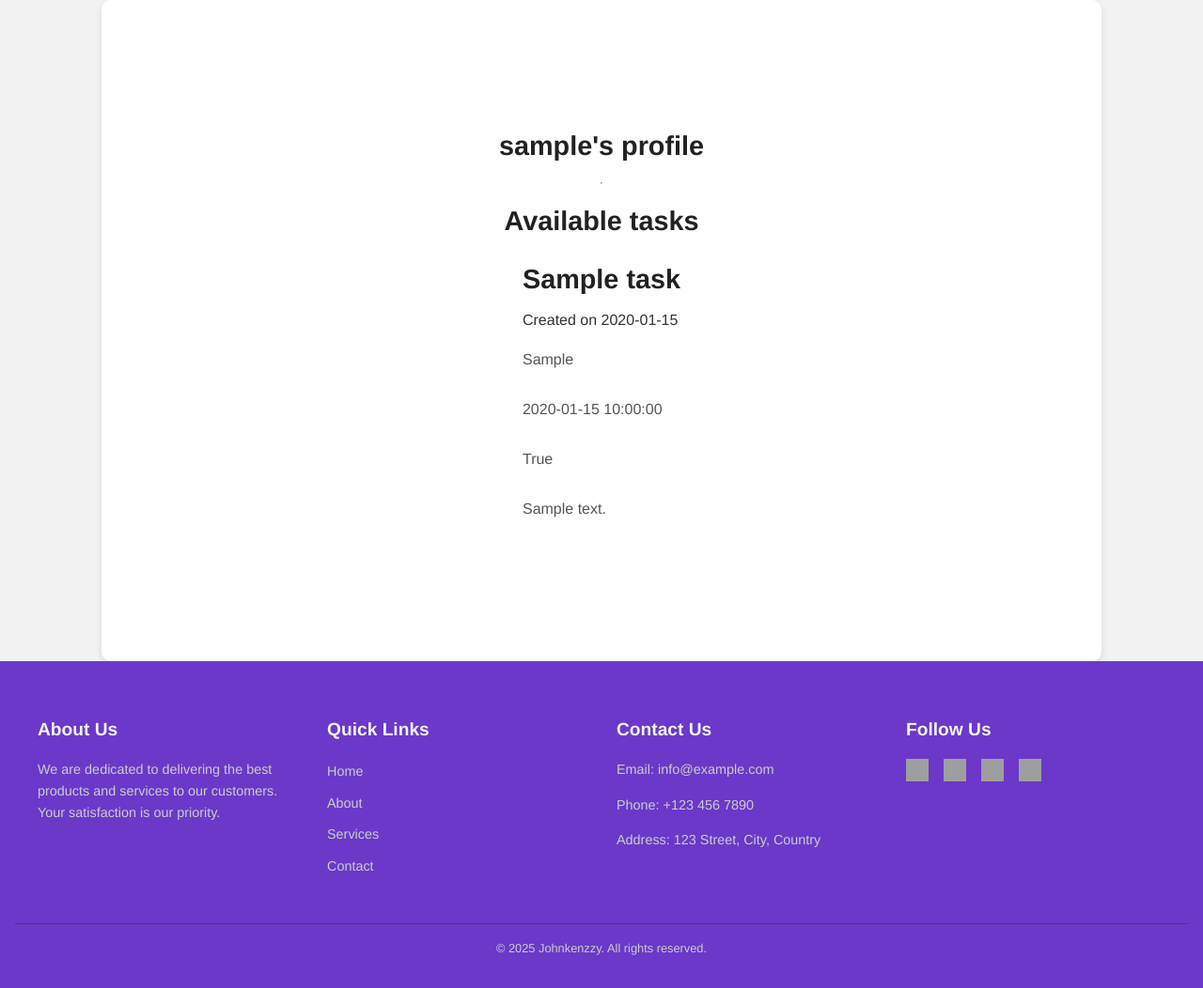
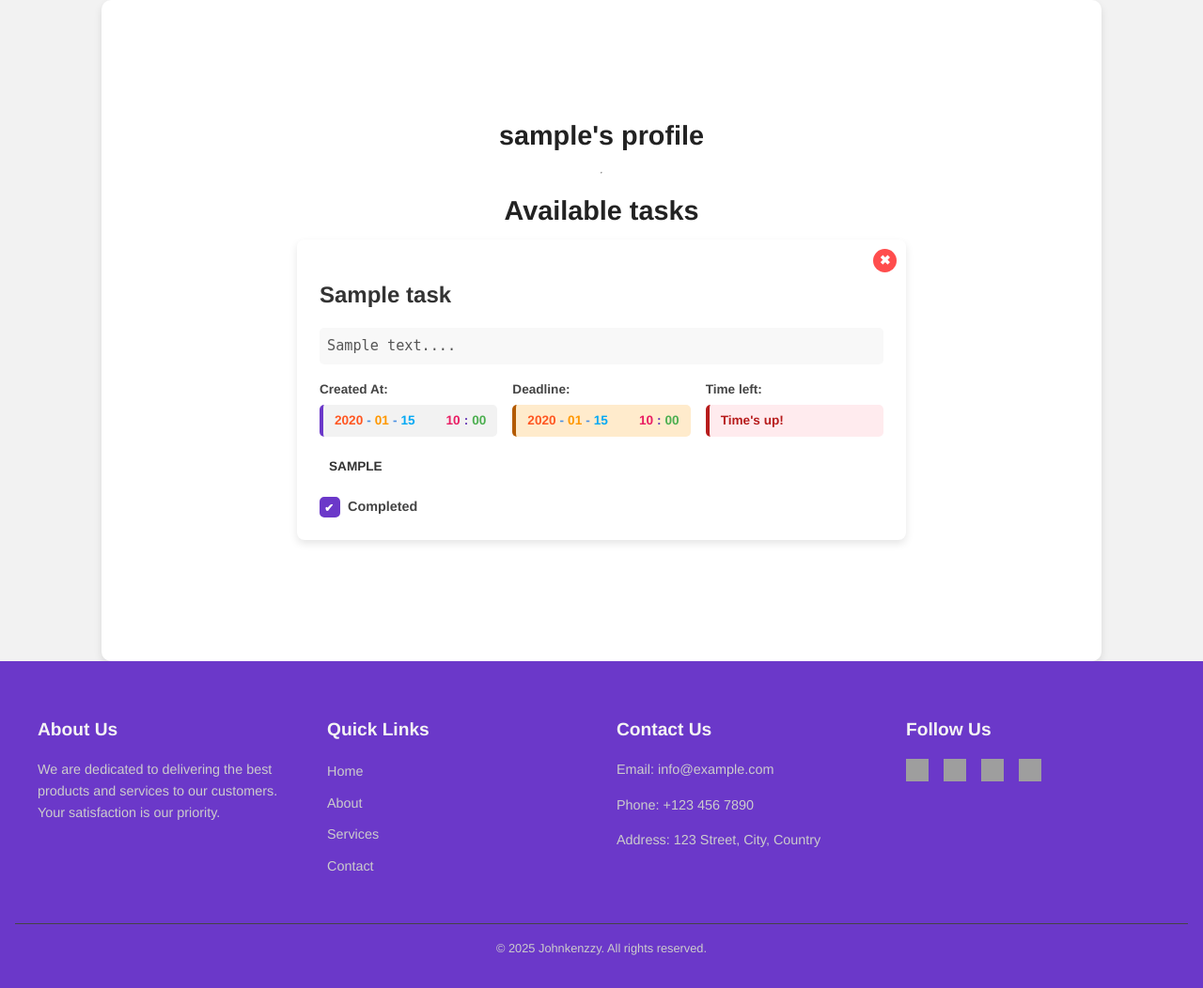
Before and after one commit to Johnkenzzy/HazieOlu, a Flask app: page /users/dashboard in a window 1280 px wide. Shown: the part 93-1145 px from the top of the page at 94% size. Run offline with Flask 3, Linux system fonts and the light colour scheme; a user stored in the database is signed in; tables that the repository leaves empty hold one stand-in row (values such as "Sample post"); some libraries are stand-ins or nearby versions; grey boxes are pictures that could not be loaded.

Commit message:
User dashboard templating and styling

```diff
--- a/static/script.js
+++ b/static/script.js
@@ -6,3 +6,55 @@ document.getElementById('hamburger').addEventListener('click', () => {
   navLinks.classList.toggle('active');
   hamburgerIcon.classList.toggle('active');
 });
+
+
+function toggleDescription(element) {
+    const shortText = element.querySelector('.short-text');
+    const fullText = element.querySelector('.full-text');
+
+    if (fullText.style.display === 'none') {
+        fullText.style.display = 'inline';
+        shortText.style.display = 'none';
+        element.classList.add('expanded');
+    } else {
+        fullText.style.display = 'none';
+        shortText.style.display = 'inline';
+        element.classList.remove('expanded');
+    }
+}
+
+
+function startCountdown() {
+  document.querySelectorAll('.timer').forEach(timer => {
+      let deadline = new Date(timer.dataset.deadline).getTime();
+
+      function updateTimer() {
+          let now = new Date().getTime();
+          let timeLeft = deadline - now;
+
+          if (timeLeft <= 0) {
+              timer.innerHTML = "Time's up!";
+              timer.parentElement.classList.add('danger');
+              return;
+          }
+
+          let days = Math.floor(timeLeft / (1000 * 60 * 60 * 24));
+          let hours = Math.floor((timeLeft % (1000 * 60 * 60 * 24)) / (1000 * 60 * 60));
+          let minutes = Math.floor((timeLeft % (1000 * 60 * 60)) / (1000 * 60));
+          let seconds = Math.floor((timeLeft % (1000 * 60)) / 1000);
+
+          timer.innerHTML = `${days}d ${hours}h ${minutes}m ${seconds}s`;
+
+          // Add warning class if time is less than 1 day
+          if (timeLeft < 24 * 60 * 60 * 1000) {
+              timer.parentElement.classList.add('warning');
+          }
+
+          setTimeout(updateTimer, 1000);
+      }
+
+      updateTimer();
+  });
+}
+
+document.addEventListener('DOMContentLoaded', startCountdown);
--- a/static/style.css
+++ b/static/style.css
@@ -126,60 +121,40 @@ body {
         transition: transform 0.3s ease, opacity 0.3s ease;
     }
 
-    .hamburger {
-        display: flex;
-        flex-direction: column;
-        gap: 0.3rem;
-        cursor: pointer;
-      }
-
-
-    /* Toggled state: Transform to "X" (close icon) */
     .hamburger.active .line:nth-child(1) {
         transform: translateY(8px) rotate(45deg);
     }
-
     .hamburger.active .line:nth-child(2) {
-        opacity: 0; /* Hide the middle line */
+        opacity: 0;
     }
-
     .hamburger.active .line:nth-child(3) {
         transform: translateY(-8px) rotate(-45deg);
     }
 }
 
-
-/* Container Styles */
+/* Content */
 .content {
-    max-width: 1000px; /* Ensures content doesn't stretch too wide */
+    max-width: 1000px;
     min-height: 80vh;
     display: flex;
     flex-direction: column;
     justify-content: center;
     align-items: center;
-    margin: 0 auto; /* Centers the container horizontally */
-    padding: 2rem; /* Adds inner spacing */
-    background-color: #fff; /* White background for contrast */
-    border-radius: 10px; /* Rounded corners */
-    box-shadow: 0 4px 8px rgba(0, 0, 0, 0.1); /* Subtle shadow for depth */
-    overflow: hidden; /* Prevents content overflow from disrupting layout */
+    margin: 0 auto;
+    padding: 2rem;
+    background-color: #fff;
+    border-radius: 10px;
+    box-shadow: 0 4px 8px rgba(0, 0, 0, 0.1);
+    overflow: hidden;
 }
-
-  /* Heading Styles */
-  /* .content h1 {
-    font-size: 2rem;
-    margin-bottom: 1rem;
-    color: #222;
-  } */
 
 .content h1 {
     font-size: 1.8rem;
     color: #222;
-    margin: 0.5rem 0 0.5rem 0;
+    margin: 0.5rem 0;
     text-align: center;
 }
 
-  /* Paragraph Styles */
 .content p {
     margin-bottom: 1.5rem;
     font-size: 1rem;
--- /dev/null
+++ b/static/taskcard.css
@@ -0,0 +1,273 @@
+/* Task Container */
+.task-container {
+    background: #fff;
+    border-radius: 8px;
+    box-shadow: 0 4px 8px rgba(0, 0, 0, 0.1);
+    padding: 1.5rem;
+    margin-bottom: 1rem;
+    display: flex;
+    flex-direction: column;
+    gap: 1rem;
+    max-width: 600px;
+    width: 100%;
+    transition: transform 0.2s ease-in-out;
+    min-height: 200px; /* Ensures uniform card height */
+}
+
+.task-container:hover {
+    transform: scale(1.02);
+}
+
+/* Delete Task Button */
+.delete-task {
+    position: absolute;
+    top: 10px;
+    right: 10px;
+    background: #ff4d4d;
+    color: white;
+    border: none;
+    border-radius: 50%;
+    width: 25px;
+    height: 25px;
+    font-size: 14px;
+    font-weight: bold;
+    text-align: center;
+    cursor: pointer;
+    transition: background 0.3s ease;
+}
+
+.delete-task:hover {
+    background: #cc0000;
+}
+
+/* Ensure task-container is positioned relative */
+.task-container {
+    position: relative;
+}
+
+/* Task Title */
+.task-title {
+    font-size: 1.5rem;
+    font-weight: bold;
+    margin: 0rem;
+    color: #333;
+    text-align: left;
+}
+
+/* Task Description */
+p.task-description {
+    font-family: monospace;
+    max-width: 35ch;
+    word-wrap: break-word;
+    overflow-wrap: break-word;
+    white-space: normal;
+    line-height: 1.5;
+    font-size: 0.95rem;
+    color: #555;
+    background: #f8f8f8;
+    padding: 8px;
+    margin: 0rem;
+    border-radius: 5px;
+    cursor: pointer;
+    max-width: 100%;
+    overflow: hidden;
+    text-overflow: ellipsis;
+    transition: max-height 0.3s ease-in-out, background 0.3s ease;
+    max-height: 3.5em; /* Limit height before expansion */
+}
+
+.task-description:hover {
+    background: #e8e8e8;
+}
+
+.task-description.expanded {
+    background: #dfe6fd;
+    padding: 12px;
+    font-size: 1rem;
+    font-weight: bold;
+    max-height: none; /* Expand fully */
+}
+
+/* Meta Section */
+.task-meta {
+    display: grid;
+    grid-template-columns: 1fr 1fr 1fr;
+    gap: 1rem;
+    font-size: 0.9rem;
+    color: #666;
+}
+
+/* Date & Time Styling */
+.task-date-time {
+    display: flex;
+    flex-direction: column;
+    gap: 5px;
+    font-size: 0.9rem;
+    font-weight: 500;
+}
+
+.task-date-time label {
+    font-weight: bold;
+    font-size: 0.85rem;
+    color: #444;
+}
+
+/* Box containing date and time */
+.date-time-box, .countdown-timer {
+    background: #f2f2f2;
+    padding: 6px 12px;
+    border-radius: 5px;
+    font-size: 0.85rem;
+    font-weight: bold;
+    color: #333;
+    display: flex;
+    align-items: center;
+    gap: 6px;
+    border-left: 4px solid #6b38c9;
+    justify-content: space-between;
+}
+
+/* Date and Time Custom Styling */
+.date {
+    display: flex;
+    gap: 4px;
+    color: #4a90e2;
+    font-weight: bold;
+}
+
+.year {
+    color: #ff5722;
+}
+
+.month {
+    color: #ff9800;
+}
+
+.day {
+    color: #03a9f4;
+}
+
+.time {
+    display: flex;
+    gap: 4px;
+    font-weight: bold;
+    color: #673ab7;
+}
+
+.hour {
+    color: #e91e63;
+}
+
+.minute {
+    color: #4caf50;
+}
+
+/* Special Styling for Deadline */
+.deadline {
+    background: #ffebcc;
+    color: #b35a00;
+    border-left: 4px solid #b35a00;
+}
+
+/* Countdown Timer */
+.countdown-timer {
+    color: #4caf50;
+    background: #ffebee;
+    border-left: 4px solid #4caf50;
+}
+
+/* Change color when deadline is close */
+.countdown-timer.warning {
+    background: #fff3e0;
+    color: #e65100;
+    border-left: 4px solid #e65100;
+}
+
+.countdown-timer.danger {
+    background: #ffebee;
+    color: #b71c1c;
+    border-left: 4px solid #b71c1c;
+}
+
+
+/* Task Priority Badge */
+.task-priority {
+    padding: 5px 10px;
+    font-size: 0.85rem;
+    font-weight: bold;
+    border-radius: 5px;
+    text-transform: uppercase;
+    display: inline-block;
+}
+
+/* Priority Colors */
+.task-priority.low {
+    background: #e0f7e9;
+    color: #2e7d32;
+    border-left: 4px solid #2e7d32;
+}
+
+.task-priority.medium {
+    background: #fff3e0;
+    color: #e65100;
+    border-left: 4px solid #e65100;
+}
+
+.task-priority.high {
+    background: #ffebee;
+    color: #b71c1c;
+    border-left: 4px solid #b71c1c;
+}
+
+/* Custom Checkbox */
+.task-checkbox {
+    display: flex;
+    align-items: center;
+    gap: 8px;
+    font-size: 0.9rem;
+    font-weight: bold;
+    color: #444;
+    cursor: pointer;
+}
+
+/* Hide default checkbox */
+.task-checkbox input {
+    display: none;
+}
+
+/* Custom Checkbox Style */
+.task-checkbox .checkmark {
+    width: 18px;
+    height: 18px;
+    border: 2px solid #6b38c9;
+    border-radius: 5px;
+    position: relative;
+    transition: all 0.3s ease;
+}
+
+/* Checked state */
+.task-checkbox input:checked + .checkmark {
+    background: #6b38c9;
+    border-color: #6b38c9;
+}
+
+.task-checkbox input:checked + .checkmark::after {
+    content: "✔";
+    color: #fff;
+    font-size: 12px;
+    position: absolute;
+    top: 1px;
+    left: 3px;
+}
+
+/* Responsive Adjustments */
+@media (max-width: 768px) {
+    .task-meta {
+        grid-template-columns: 1fr; /* Stack items on smaller screens */
+        gap: 0.5rem;
+    }
+
+    .task-container {
+        padding: 1rem;
+    }
+}
--- a/templates/base.html
+++ b/templates/base.html
@@ -5,6 +5,8 @@
     <meta name="viewport" content="width=device-width, initial-scale=1">
     <title>{% block title %}{% endblock %} - HazieOlu</title>
     <link rel="stylesheet" href="{{ url_for('static', filename='style.css') }}">
+    {% block style %}{% endblock %}
+    <script src="https://kit.fontawesome.com/e677117ef6.js" crossorigin="anonymous"></script>
   </head>
   <body>
     <!-- Header -->
--- a/templates/dashboard.html
+++ b/templates/dashboard.html
@@ -1,4 +1,8 @@
 {% extends 'base.html' %}
+
+{% block style %}
+  <link rel="stylesheet" href="{{ url_for('static', filename='taskcard.css') }}">
+{% endblock %}
 
 {% block header %}
   <h1>{% block title %}{{ current_user.username }}'s profile{% endblock %}</h1>
@@ -12,20 +16,72 @@
     <p>No task added yet, add some</p>
   {% endif %}
   {% for task in tasks %}
-    <article class="task">
-      <header>
-        <div>
-          <h1>{{ task.title }}</h1>
-          <div class="about">Created on {{ task.created_at.strftime('%Y-%m-%d') }}</div>
+    <div class="task-container">
+      <!-- Delete Button -->
+      <a href="{{ url_for('tasks.delete_task', task_id=task.id) }}" title="Delete Task"><button class="delete-task">✖</button></a>
+
+      <h3 class="task-title">{{ task.title }}</h3>
+
+    <!-- Task Description -->
+    <p class="task-description" onclick="toggleDescription(this)">
+      <span class="short-text">{{ task.description[:60] }}...</span>
+      <span class="full-text" style="display: none;">{{ task.description }}</span>
+    </p>
+
+      <!-- Task Meta Information -->
+      <div class="task-meta">
+        <!-- Created At -->
+        <div class="task-date-time">
+            <label>Created At:</label>
+            <div class="date-time-box">
+                <span class="date">
+                    <span class="year">{{ task.created_at.strftime('%Y') }}</span>-
+                    <span class="month">{{ task.created_at.strftime('%m') }}</span>-
+                    <span class="day">{{ task.created_at.strftime('%d') }}</span>
+                </span>
+                <span class="time">
+                    <span class="hour">{{ task.created_at.strftime('%H') }}</span>:
+                    <span class="minute">{{ task.created_at.strftime('%M') }}</span>
+                </span>
+            </div>
         </div>
-      </header>
-      <p class="priority">{{ task.priority }}</p>
-      <p class="deadline">{{ task.deadline }}</p>
-      <p class="completed">{{ task.completed }}</p>
-      {% if task.description %}
-        <p class="description">{{ task.description }}</p>
-      {% endif %}
-    </article>
+
+        <!-- Deadline -->
+        <div class="task-date-time">
+            <label>Deadline:</label>
+            <div class="date-time-box deadline">
+                <span class="date">
+                    <span class="year">{{ task.deadline.strftime('%Y') }}</span>-
+                    <span class="month">{{ task.deadline.strftime('%m') }}</span>-
+                    <span class="day">{{ task.deadline.strftime('%d') }}</span>
+                </span>
+                <span class="time">
+                    <span class="hour">{{ task.deadline.strftime('%H') }}</span>:
+                    <span class="minute">{{ task.deadline.strftime('%M') }}</span>
+                </span>
+            </div>
+        </div>
+
+        <!-- Countdown Timer -->
+        <div class="task-date-time">
+          <label class="countdown-label">Time left:</label>
+          <div class="countdown-timer">
+            <span class="timer" data-deadline="{{ task.deadline }}"></span>
+          </div>
+        </div>
+
+      </div>
+
+      <!-- Task Priority -->
+      <span class="task-priority {{ task.priority.lower() }}">{{ task.priority }}</span>
+
+      <!-- Completed Checkbox -->
+      <label class="task-checkbox">
+          <input type="checkbox" {% if task.completed %}checked{% endif %}>
+          <span class="checkmark"></span> Completed
+      </label>
+    </div>
+
     {% if not loop.last %}
       <hr>
     {% endif %}
```
Also changed, not shown: other parts of static/style.css (+125 -85 lines), routes/task_routes.py (+7 -4 lines), templates/auth/register.html (+1 -7 lines), templates/task/create.html (+17 -19 lines). Lines whose indentation alone changed are shown as unchanged.
